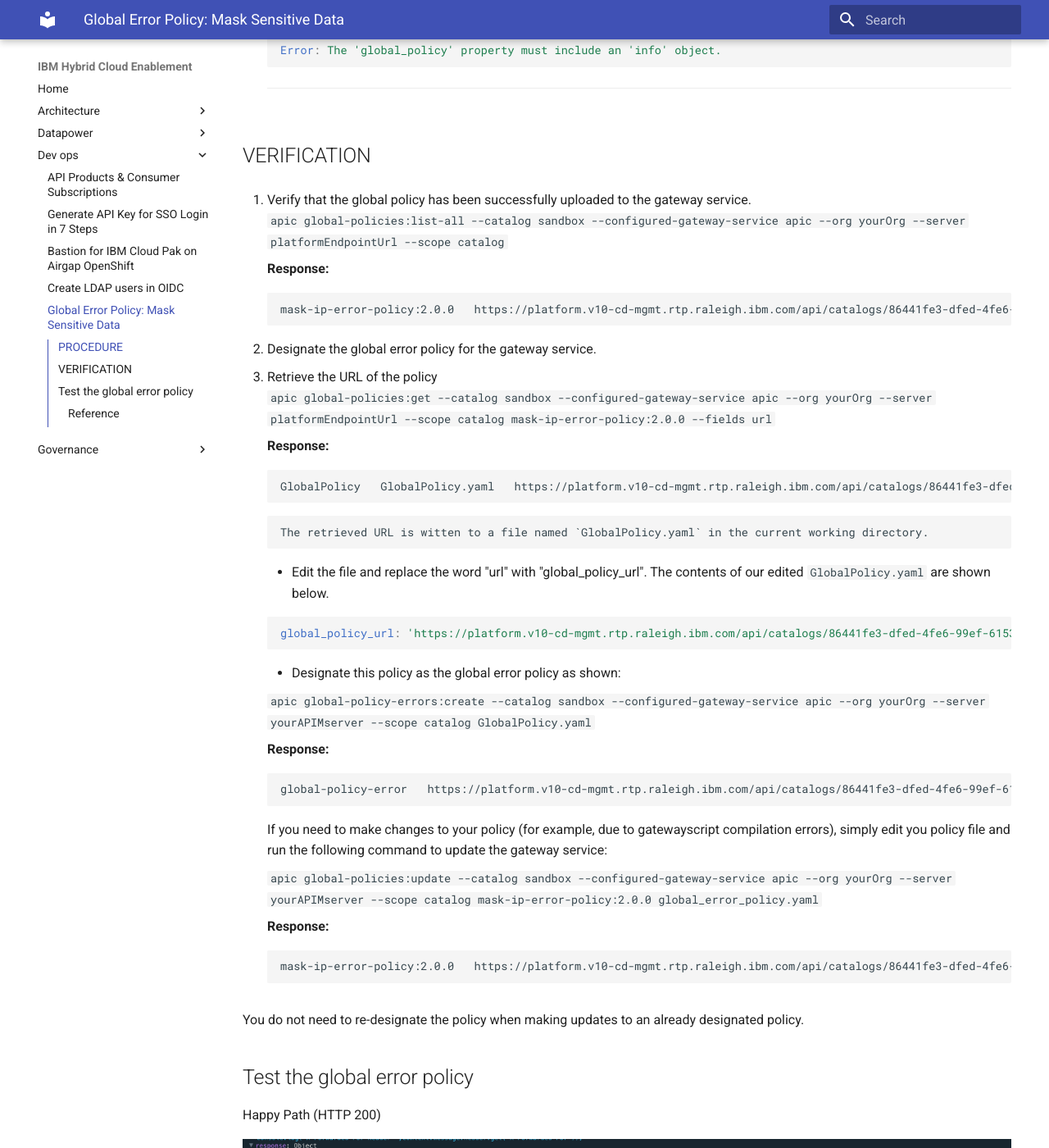
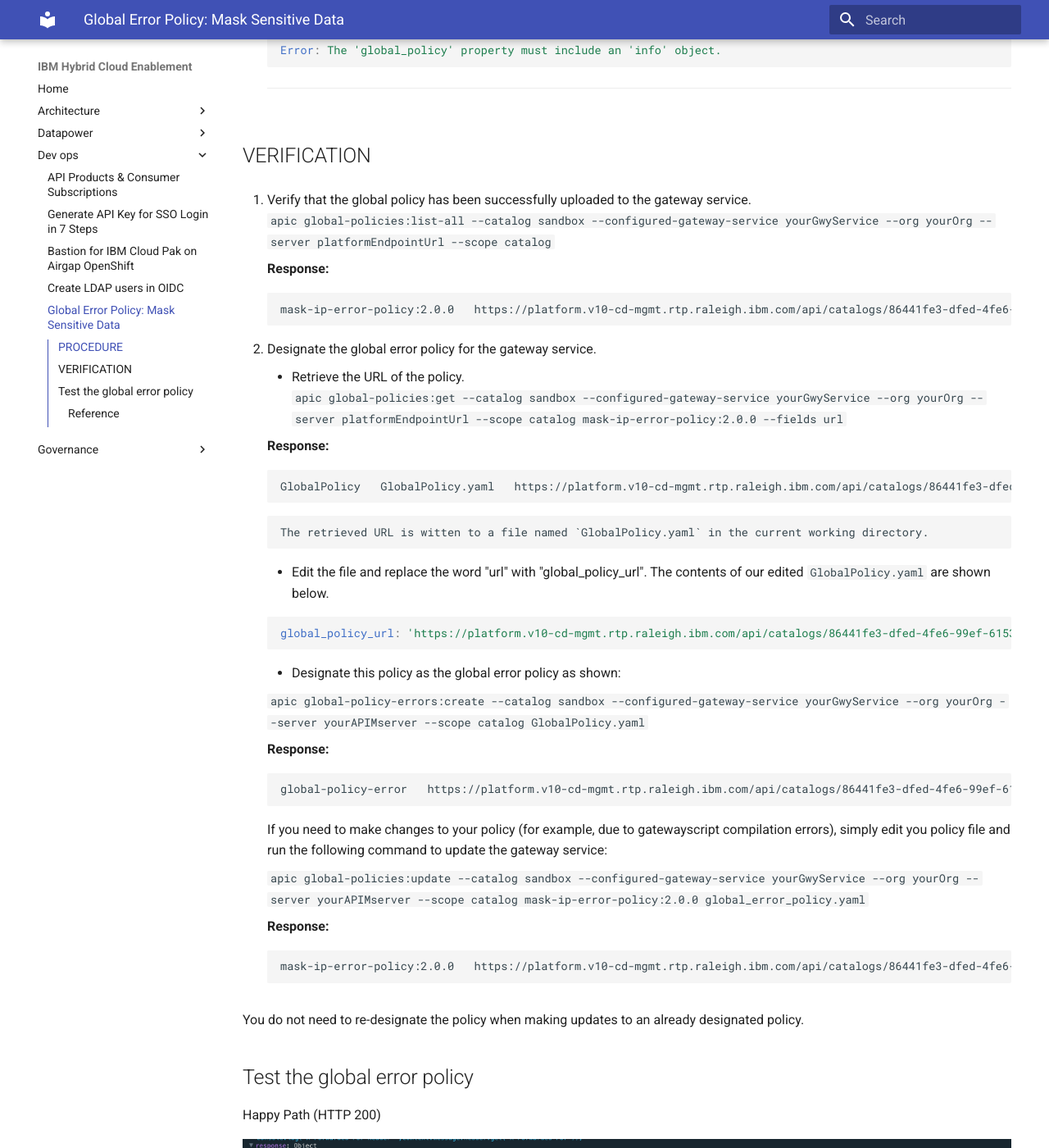
Before and after one commit to ibm-apiconnect/apic-hybrid-cloud-enablement, an MkDocs documentation site: the page built from docs-and-tools/dev-ops/global-error-policy.md, in a window 1280 px wide and 1400 px high, scrolled down 1537 px. Shown: the whole window at 82% size. Built offline with MkDocs 1.6.1 and Material for MkDocs 9.7.7, drawn with Linux system fonts in a browser that asks for light colours; some of the changed text lies outside the part shown.

Commit message:
Update global-error-policy.md

````diff
--- a/docs-and-tools/dev-ops/global-error-policy.md
+++ b/docs-and-tools/dev-ops/global-error-policy.md
@@ -55,7 +55,7 @@
 
 3. Upload the global error policy to a gateway service.
 
-    `apic global-policies:create --catalog sandbox --configured-gateway-service apic --org yourOrg --server platformEndpointUrl --scope catalog global_error_policy.yaml`
+    `apic global-policies:create --catalog sandbox --configured-gateway-service yourGwyService --org yourOrg --server platformEndpointUrl --scope catalog global_error_policy.yaml`
 
     **Response:**
     ```wrap
@@ -72,7 +72,7 @@
 ## VERIFICATION
 
 1. Verify that the global policy has been successfully uploaded to the gateway service.
-    `apic global-policies:list-all --catalog sandbox --configured-gateway-service apic --org yourOrg --server platformEndpointUrl --scope catalog`
+    `apic global-policies:list-all --catalog sandbox --configured-gateway-service yourGwyService --org yourOrg --server platformEndpointUrl --scope catalog`
 
     **Response:**
     ```
@@ -82,8 +82,8 @@
 
 2. Designate the global error policy for the gateway service.
 
-   - Retrieve the URL of the policy
-   `apic global-policies:get --catalog sandbox --configured-gateway-service apic --org yourOrg --server platformEndpointUrl --scope catalog mask-ip-error-policy:2.0.0 --fields url`
+    - Retrieve the URL of the policy.
+   `apic global-policies:get --catalog sandbox --configured-gateway-service yourGwyService --org yourOrg --server platformEndpointUrl --scope catalog mask-ip-error-policy:2.0.0 --fields url`
 
       **Response:**
         ```
@@ -100,7 +100,7 @@
 
     - Designate this policy as the global error policy as shown:
 
-      `apic global-policy-errors:create --catalog sandbox --configured-gateway-service apic --org yourOrg --server yourAPIMserver --scope catalog GlobalPolicy.yaml`
+      `apic global-policy-errors:create --catalog sandbox --configured-gateway-service yourGwyService --org yourOrg --server yourAPIMserver --scope catalog GlobalPolicy.yaml`
 
       **Response:**
 
@@ -109,7 +109,7 @@
       ```
     If you need to make changes to your policy (for example, due to gatewayscript compilation errors), simply edit you policy file and run the following command to update the gateway service:
 
-    `apic global-policies:update --catalog sandbox --configured-gateway-service apic --org yourOrg --server yourAPIMserver --scope catalog mask-ip-error-policy:2.0.0 global_error_policy.yaml`
+    `apic global-policies:update --catalog sandbox --configured-gateway-service yourGwyService --org yourOrg --server yourAPIMserver --scope catalog mask-ip-error-policy:2.0.0 global_error_policy.yaml`
 
     **Response:**
     ```
````
